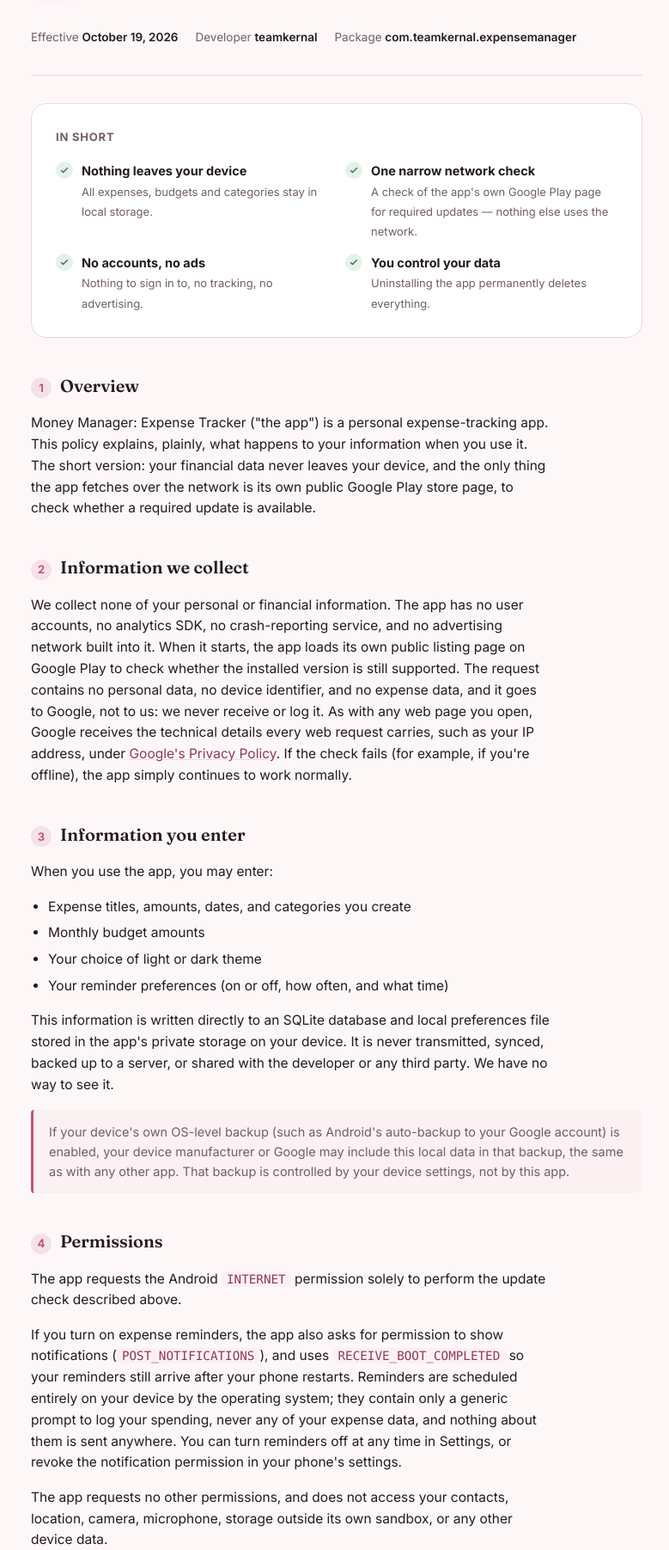
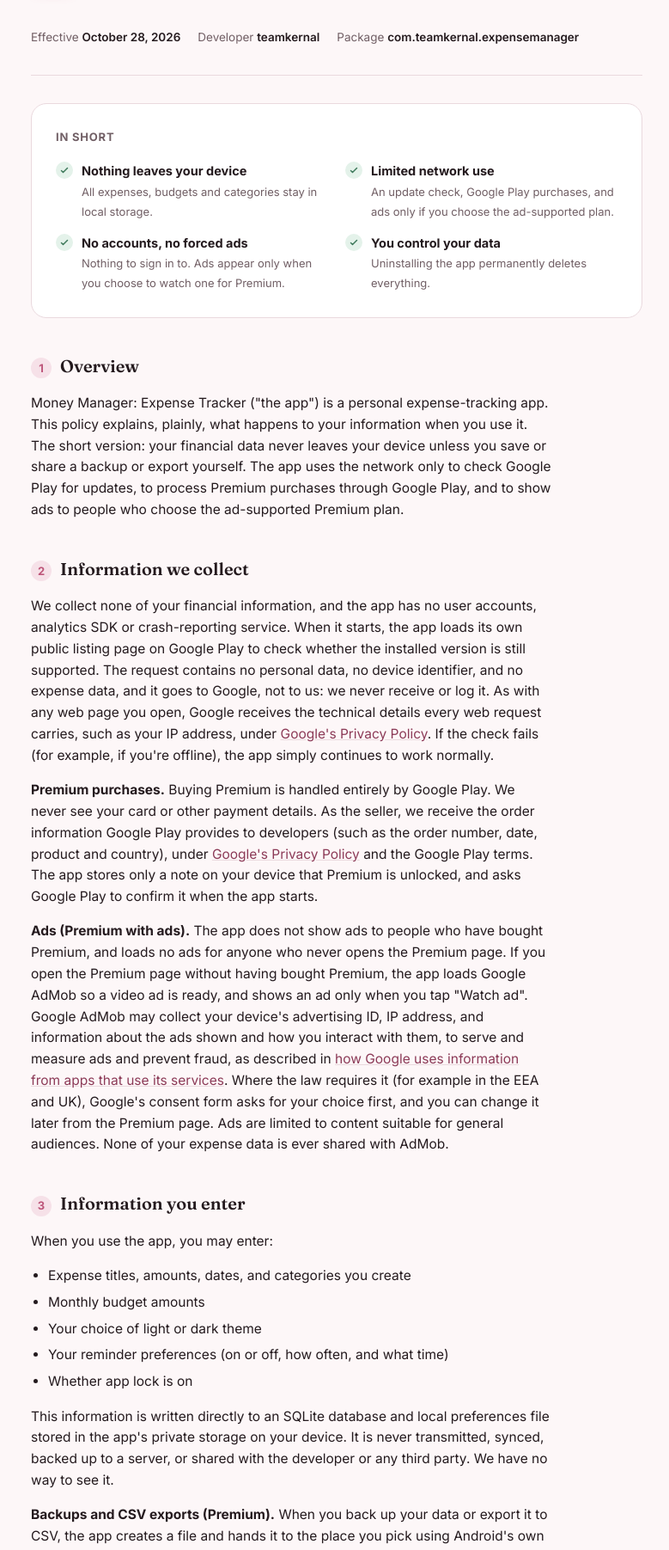
Before and after one commit to team-kernel/expensemanager, a plain HTML site: page index.html in a window 1280 px wide. Shown: the part 131-1934 px from the top of the page at 86% size, without its empty margins (248-1027 px from the left). Drawn offline with Linux system fonts and the light colour scheme.

Commit message:
Update index.html

```diff
--- a/index.html
+++ b/index.html
@@ -260,7 +260,7 @@
   </header>
 
   <div class="meta-row">
-    <span>Effective <strong>October 19, 2026</strong></span>
+    <span>Effective <strong>October 28, 2026</strong></span>
     <span>Developer <strong>teamkernal</strong></span>
     <span>Package <strong>com.teamkernal.expensemanager</strong></span>
   </div>
@@ -274,11 +274,11 @@
       </li>
       <li>
         <span class="tick"><svg viewBox="0 0 24 24" fill="none"><path d="M5 13l4 4L19 7" stroke="currentColor" stroke-width="3" stroke-linecap="round" stroke-linejoin="round"/></svg></span>
-        <span><b>One narrow network check</b><span class="detail">A check of the app's own Google Play page for required updates &mdash; nothing else uses the network.</span></span>
+        <span><b>Limited network use</b><span class="detail">An update check, Google Play purchases, and ads only if you choose the ad-supported plan.</span></span>
       </li>
       <li>
         <span class="tick"><svg viewBox="0 0 24 24" fill="none"><path d="M5 13l4 4L19 7" stroke="currentColor" stroke-width="3" stroke-linecap="round" stroke-linejoin="round"/></svg></span>
-        <span><b>No accounts, no ads</b><span class="detail">Nothing to sign in to, no tracking, no advertising.</span></span>
+        <span><b>No accounts, no forced ads</b><span class="detail">Nothing to sign in to. Ads appear only when you choose to watch one for Premium.</span></span>
       </li>
       <li>
         <span class="tick"><svg viewBox="0 0 24 24" fill="none"><path d="M5 13l4 4L19 7" stroke="currentColor" stroke-width="3" stroke-linecap="round" stroke-linejoin="round"/></svg></span>
@@ -290,10 +290,12 @@
   <section class="policy">
 
     <h2><span class="num">1</span>Overview</h2>
-    <p>Money Manager: Expense Tracker ("the app") is a personal expense-tracking app. This policy explains, plainly, what happens to your information when you use it. The short version: your financial data never leaves your device, and the only thing the app fetches over the network is its own public Google Play store page, to check whether a required update is available.</p>
+    <p>Money Manager: Expense Tracker ("the app") is a personal expense-tracking app. This policy explains, plainly, what happens to your information when you use it. The short version: your financial data never leaves your device unless you save or share a backup or export yourself. The app uses the network only to check Google Play for updates, to process Premium purchases through Google Play, and to show ads to people who choose the ad-supported Premium plan.</p>
 
     <h2><span class="num">2</span>Information we collect</h2>
-    <p>We collect none of your personal or financial information. The app has no user accounts, no analytics SDK, no crash-reporting service, and no advertising network built into it. When it starts, the app loads its own public listing page on Google Play to check whether the installed version is still supported. The request contains no personal data, no device identifier, and no expense data, and it goes to Google, not to us: we never receive or log it. As with any web page you open, Google receives the technical details every web request carries, such as your IP address, under <a href="https://policies.google.com/privacy">Google's Privacy Policy</a>. If the check fails (for example, if you're offline), the app simply continues to work normally.</p>
+    <p>We collect none of your financial information, and the app has no user accounts, analytics SDK or crash-reporting service. When it starts, the app loads its own public listing page on Google Play to check whether the installed version is still supported. The request contains no personal data, no device identifier, and no expense data, and it goes to Google, not to us: we never receive or log it. As with any web page you open, Google receives the technical details every web request carries, such as your IP address, under <a href="https://policies.google.com/privacy">Google's Privacy Policy</a>. If the check fails (for example, if you're offline), the app simply continues to work normally.</p>
+    <p><b>Premium purchases.</b> Buying Premium is handled entirely by Google Play. We never see your card or other payment details. As the seller, we receive the order information Google Play provides to developers (such as the order number, date, product and country), under <a href="https://policies.google.com/privacy">Google's Privacy Policy</a> and the Google Play terms. The app stores only a note on your device that Premium is unlocked, and asks Google Play to confirm it when the app starts.</p>
+    <p><b>Ads (Premium with ads).</b> The app does not show ads to people who have bought Premium, and loads no ads for anyone who never opens the Premium page. If you open the Premium page without having bought Premium, the app loads Google AdMob so a video ad is ready, and shows an ad only when you tap "Watch ad". Google AdMob may collect your device's advertising ID, IP address, and information about the ads shown and how you interact with them, to serve and measure ads and prevent fraud, as described in <a href="https://policies.google.com/technologies/partner-sites">how Google uses information from apps that use its services</a>. Where the law requires it (for example in the EEA and UK), Google's consent form asks for your choice first, and you can change it later from the Premium page. Ads are limited to content suitable for general audiences. None of your expense data is ever shared with AdMob.</p>
 
     <h2><span class="num">3</span>Information you enter</h2>
     <p>When you use the app, you may enter:</p>
@@ -302,27 +304,31 @@
       <li>Monthly budget amounts</li>
       <li>Your choice of light or dark theme</li>
       <li>Your reminder preferences (on or off, how often, and what time)</li>
+      <li>Whether app lock is on</li>
     </ul>
     <p>This information is written directly to an SQLite database and local preferences file stored in the app's private storage on your device. It is never transmitted, synced, backed up to a server, or shared with the developer or any third party. We have no way to see it.</p>
+    <p><b>Backups and CSV exports (Premium).</b> When you back up your data or export it to CSV, the app creates a file and hands it to the place you pick using Android's own save or share screen, such as your phone's storage, Google Drive, or a messaging app. The file then sits wherever you put it, under that service's terms; the app never uploads it anywhere itself. Backup files are not encrypted, so keep them somewhere you trust. Restoring a backup reads only the file you select.</p>
 
     <div class="callout">If your device's own OS-level backup (such as Android's auto-backup to your Google account) is enabled, your device manufacturer or Google may include this local data in that backup, the same as with any other app. That backup is controlled by your device settings, not by this app.</div>
 
     <h2><span class="num">4</span>Permissions</h2>
     <p>The app requests the Android <code>INTERNET</code> permission solely to perform the update check described above.</p>
     <p>If you turn on expense reminders, the app also asks for permission to show notifications (<code>POST_NOTIFICATIONS</code>), and uses <code>RECEIVE_BOOT_COMPLETED</code> so your reminders still arrive after your phone restarts. Reminders are scheduled entirely on your device by the operating system; they contain only a generic prompt to log your spending, never any of your expense data, and nothing about them is sent anywhere. You can turn reminders off at any time in Settings, or revoke the notification permission in your phone's settings.</p>
-    <p>The app requests no other permissions, and does not access your contacts, location, camera, microphone, storage outside its own sandbox, or any other device data.</p>
+    <p>If you turn on app lock (Premium), the app uses <code>USE_BIOMETRIC</code> to ask Android to check your fingerprint, face, or screen-lock PIN/pattern. Android performs the check and tells the app only whether it succeeded; the app never receives or stores your fingerprint, face data, or PIN.</p>
+    <p>The Google Mobile Ads SDK adds the <code>AD_ID</code> permission, which lets AdMob read your device's advertising ID when an ad is loaded, as described above. You can reset or delete your advertising ID in your phone's settings at any time.</p>
+    <p>The app requests no other permissions, and does not access your contacts, location, camera, microphone, or any other device data. Files outside the app are only ever read or written through Android's own file picker, one file you choose at a time.</p>
 
     <h2><span class="num">5</span>Third parties</h2>
-    <p>The app does not integrate any third-party analytics, advertising, or data-processing service. The update check only reads the app's public Google Play page, as described above. It sends no information about you, your device, or your expenses.</p>
+    <p>The app uses two Google services: <b>Google Play</b> (the update check and Premium purchases) and <b>Google AdMob</b> (ads, only for the ad-supported Premium plan), each as described above. It integrates no analytics or other data-processing service, and never sends your expenses, budgets or categories to anyone.</p>
 
     <h2><span class="num">6</span>Children's privacy</h2>
-    <p>The app does not knowingly collect information from anyone, including children, because it does not collect personal or financial information from anyone at all.</p>
+    <p>The app is a general-audience finance tool and is not directed at children. It does not knowingly collect personal information from children. Ads, shown only to people who choose to watch them, are limited to content rated for general audiences.</p>
 
     <h2><span class="num">7</span>Data retention and deletion</h2>
-    <p>Your data lives on your device for as long as the app is installed. You can delete individual expenses or categories within the app at any time. Uninstalling the app removes its local database and preferences entirely and permanently &mdash; there is no cloud copy to remove separately.</p>
+    <p>Your data lives on your device for as long as the app is installed. You can delete individual expenses or categories within the app at any time. Uninstalling the app removes its local database and preferences entirely and permanently &mdash; there is no cloud copy to remove separately. Backup or CSV files you saved yourself stay where you put them until you delete them.</p>
 
     <h2><span class="num">8</span>Changes to this policy</h2>
-    <p>If this app ever changes in a way that involves data leaving your device beyond the update check described above (for example, an optional cloud backup), this policy will be updated first, the "Effective" date above will change, and the change will be described here in plain terms.</p>
+    <p>If this app ever changes in a way that involves data leaving your device beyond what is described above (for example, an automatic cloud backup), this policy will be updated first, the "Effective" date above will change, and the change will be described here in plain terms.</p>
 
     <h2><span class="num">9</span>Contact and support</h2>
     <p>For questions about this policy, help with the app, or any other query, email <a href="mailto:support.teamkernel@gmail.com">support.teamkernel@gmail.com</a>.</p>
```
